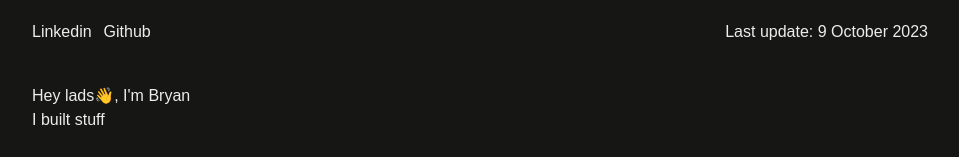
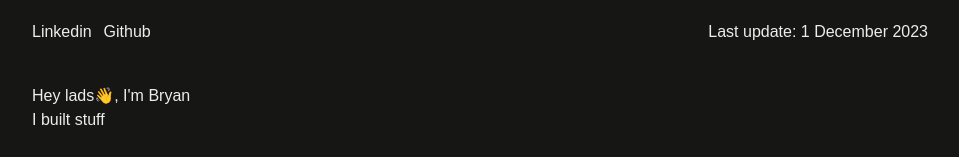
Before and after one commit to Shoko118/portfolio, a Next.js app: page / in a window 1280 px wide. Shown: the top 157 px of the page, without its empty margins (160-1119 px from the left). Built offline with nearby package versions, Linux system fonts and the light colour scheme; a web font is replaced by a local one; what tailwindcss-animated would draw is missing.

Commit message:
:white_check_mark: Update last time edit data

```diff
--- a/components/Header.tsx
+++ b/components/Header.tsx
@@ -1,6 +1,6 @@
 'use client';
 
-const updateTime: string = '9 October 2023';
+const updateTime: string = '1 December 2023';
 
 type Link = 'linkedin' | 'github';
 
```
